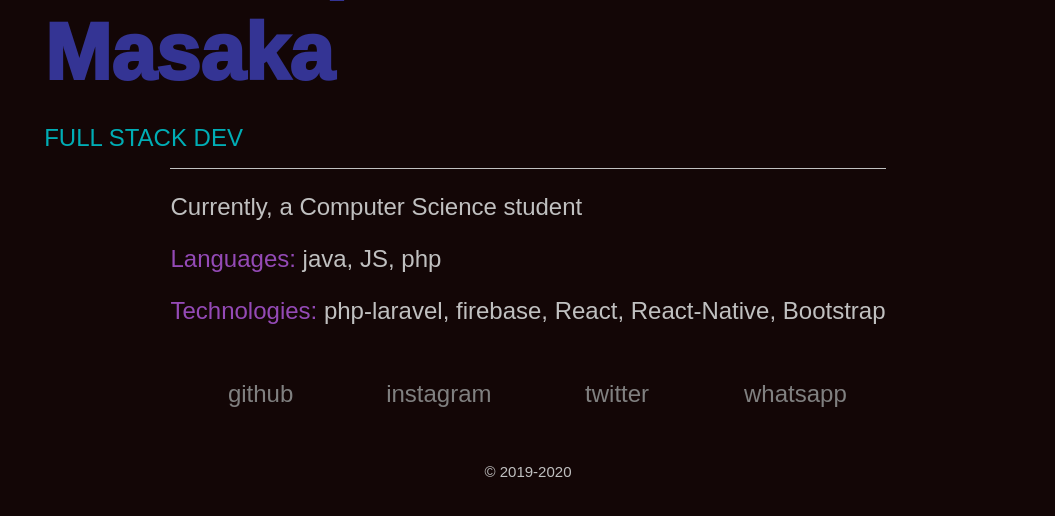
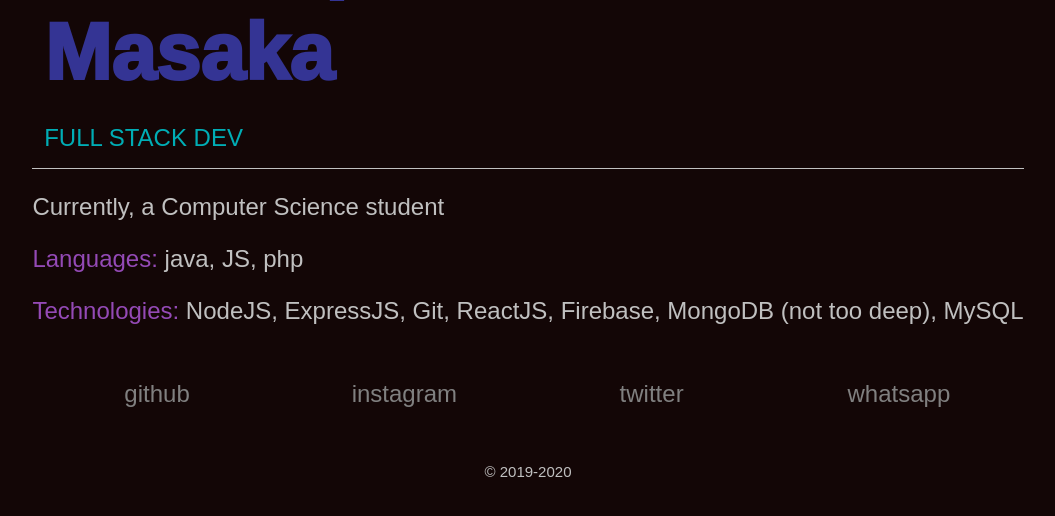
Before and after one commit to masakachristopher/chris-website, a PHP site: page /index.php?option=about in a window 1280 px wide. Shown: the part 255-771 px from the top of the page, without its empty margins (112-1167 px from the left). Run offline with PHP 8.4, Linux system fonts and the light colour scheme.

Commit message:
Update about.php

```diff
--- a/about.php
+++ b/about.php
@@ -19,7 +19,7 @@
                         <div class="blockquote" >
                             <p>Currently, a Computer Science student</p>
                             <p><span class="purple">Languages: </span> java, JS, php </p>
-                            <p><span class="purple">Technologies:</span> php-laravel, firebase, React, React-Native, Bootstrap  </p>
+                            <p><span class="purple">Technologies:</span> NodeJS, ExpressJS, Git, ReactJS, Firebase, MongoDB (not too deep), MySQL</p>
                         </div>
                 </div>
 
```
